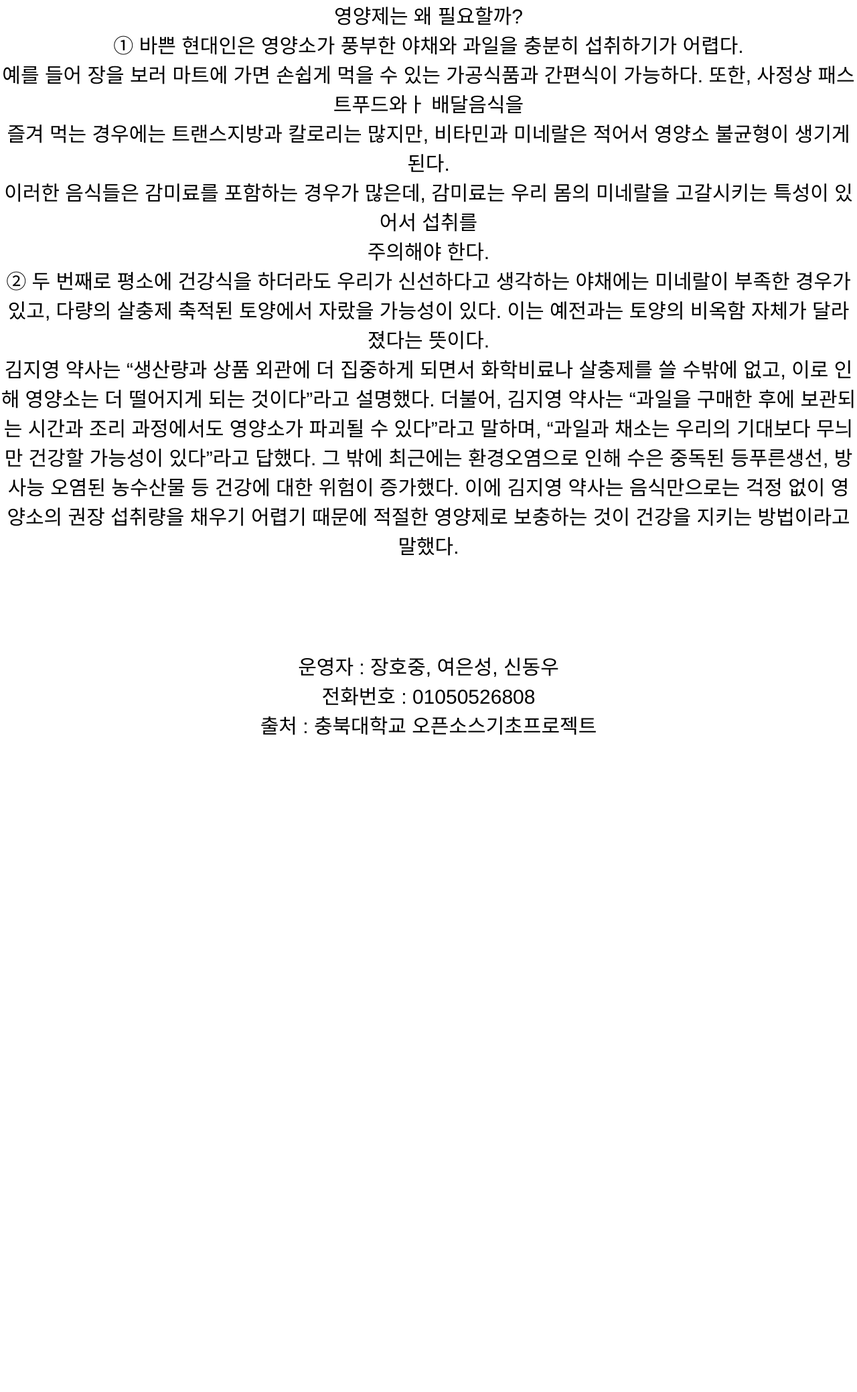
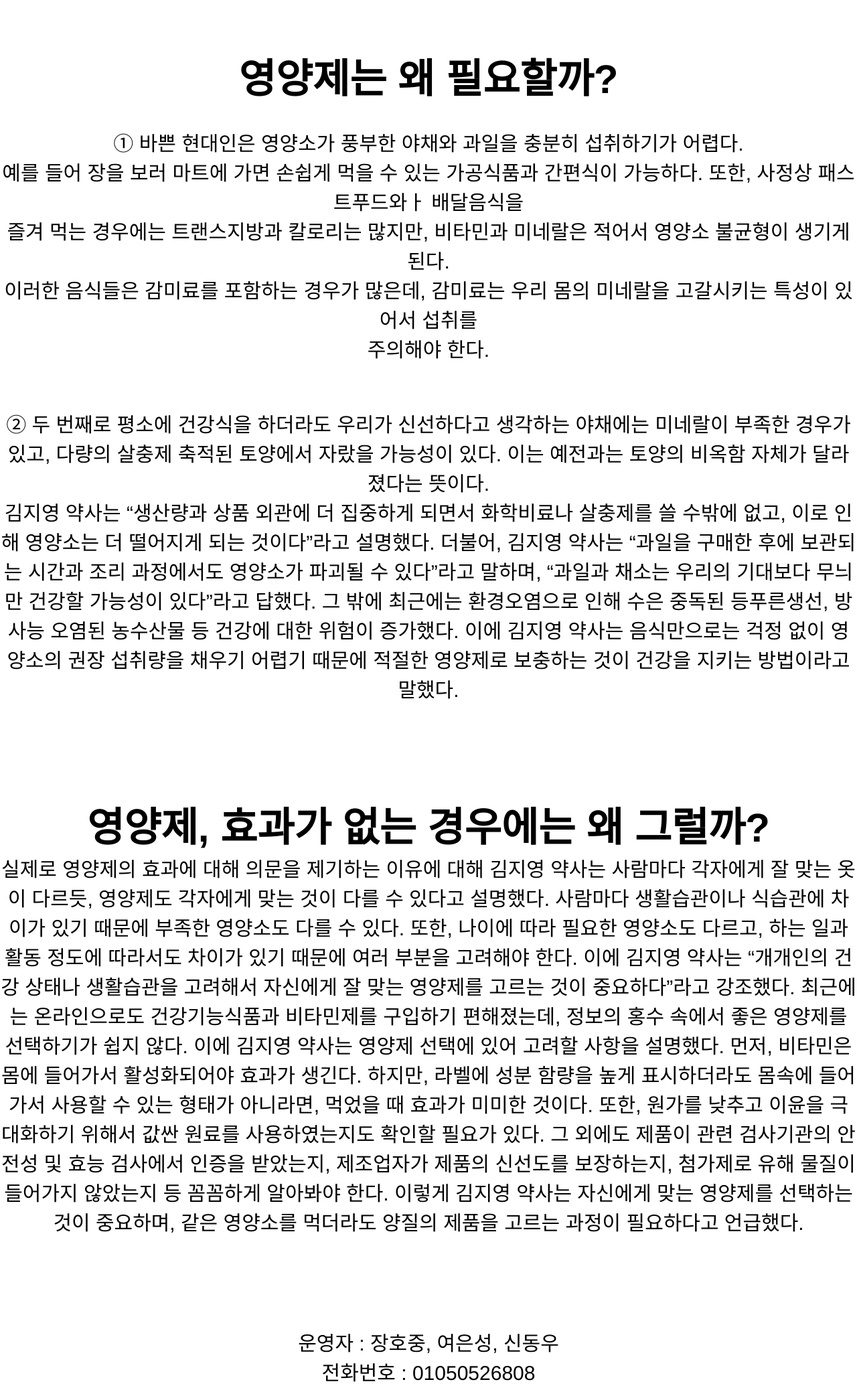
Before and after one commit to snsthqhr/opensauce, a Django app: template templates/pynuts/homepage_necessity.html in a window 1280 px wide. Shown: the part 86-2165 px from the top of the page at 67% size. Before the commit the page ends 1184 px from the top, so only its background shows below. Run offline with Django 3.2, Linux system fonts and the light colour scheme; the template is opened without the code that fills it, so the values that code supplies are empty.

Commit message:
necessity.page

```diff
--- a/templates/pynuts/homepage_necessity.html
+++ b/templates/pynuts/homepage_necessity.html
@@ -17,16 +17,29 @@
                 <li> <a href='/pynuts/homepage_problem/' style="font-size: 30px;">영양소 결핍 시 문제점</a></li>
             </ul>
         </div>
-       <li>영양제는 왜 필요할까?</li>
+        <h1>
+            <br/>
+            영양제는 왜 필요할까? </h1>
+       <br/>
        <li>① 바쁜 현대인은 영양소가 풍부한 야채와 과일을 충분히 섭취하기가 어렵다. </li>
        <li>예를 들어 장을 보러 마트에 가면 손쉽게 먹을 수 있는 가공식품과 간편식이 가능하다. 또한, 사정상 패스트푸드와ㅏ 배달음식을</li>
        <li>즐겨 먹는 경우에는 트랜스지방과 칼로리는 많지만, 비타민과 미네랄은 적어서 영양소 불균형이 생기게 된다.</li>
        <li>이러한 음식들은 감미료를 포함하는 경우가 많은데, 감미료는 우리 몸의 미네랄을 고갈시키는 특성이 있어서 섭취를</li>
        <li>주의해야 한다.</li>
+       <br/>
+       <br/>
        <li> ② 두 번째로 평소에 건강식을 하더라도 우리가 신선하다고 생각하는 야채에는 미네랄이 부족한 경우가 있고, 다량의 살충제 축적된 토양에서 자랐을 가능성이 있다. 이는 예전과는 토양의 비옥함 자체가 달라졌다는 뜻이다.</li>
        <li>김지영 약사는 “생산량과 상품 외관에 더 집중하게 되면서 화학비료나 살충제를 쓸 수밖에 없고, 이로 인해 영양소는 더 떨어지게 되는 것이다”라고 설명했다. 더불어, 김지영 약사는 “과일을 구매한 후에 보관되는 시간과 조리 과정에서도 영양소가 파괴될 수 있다”라고 말하며, “과일과 채소는 우리의 기대보다 무늬만 건강할 가능성이 있다”라고 답했다. 그 밖에 최근에는 환경오염으로 인해 수은 중독된 등푸른생선, 방사능 오염된 농수산물 등 건강에 대한 위험이 증가했다. 이에 김지영 약사는 음식만으로는 걱정 없이 영양소의 권장 섭취량을 채우기 어렵기 때문에 적절한 영양제로 보충하는 것이 건강을 지키는 방법이라고 말했다.</li>
+       <br/>
+       <br/>
+       <h1>
+        <br/>
+        영양제, 효과가 없는 경우에는 왜 그럴까?
+ </h1>
+<li>실제로 영양제의 효과에 대해 의문을 제기하는 이유에 대해 김지영 약사는 사람마다 각자에게 잘 맞는 옷이 다르듯, 영양제도 각자에게 맞는 것이 다를 수 있다고 설명했다. 사람마다 생활습관이나 식습관에 차이가 있기 때문에 부족한 영양소도 다를 수 있다. 또한, 나이에 따라 필요한 영양소도 다르고, 하는 일과 활동 정도에 따라서도 차이가 있기 때문에 여러 부분을 고려해야 한다. 이에 김지영 약사는 “개개인의 건강 상태나 생활습관을 고려해서 자신에게 잘 맞는 영양제를 고르는 것이 중요하다”라고 강조했다.
 
-
+    최근에는 온라인으로도 건강기능식품과 비타민제를 구입하기 편해졌는데, 정보의 홍수 속에서 좋은 영양제를 선택하기가 쉽지 않다. 이에 김지영 약사는 영양제 선택에 있어 고려할 사항을 설명했다. 먼저, 비타민은 몸에 들어가서 활성화되어야 효과가 생긴다. 하지만, 라벨에 성분 함량을 높게 표시하더라도 몸속에 들어가서 사용할 수 있는 형태가 아니라면, 먹었을 때 효과가 미미한 것이다. 또한, 원가를 낮추고 이윤을 극대화하기 위해서 값싼 원료를 사용하였는지도 확인할 필요가 있다. 그 외에도 제품이 관련 검사기관의 안전성 및 효능 검사에서 인증을 받았는지, 제조업자가 제품의 신선도를 보장하는지, 첨가제로 유해 물질이 들어가지 않았는지 등 꼼꼼하게 알아봐야 한다. 이렇게 김지영 약사는 자신에게 맞는 영양제를 선택하는 것이 중요하며, 같은 영양소를 먹더라도 양질의 제품을 고르는 과정이 필요하다고 언급했다.
+    </li>
     <div classs="last">
         <br/>
         <br/>
```
